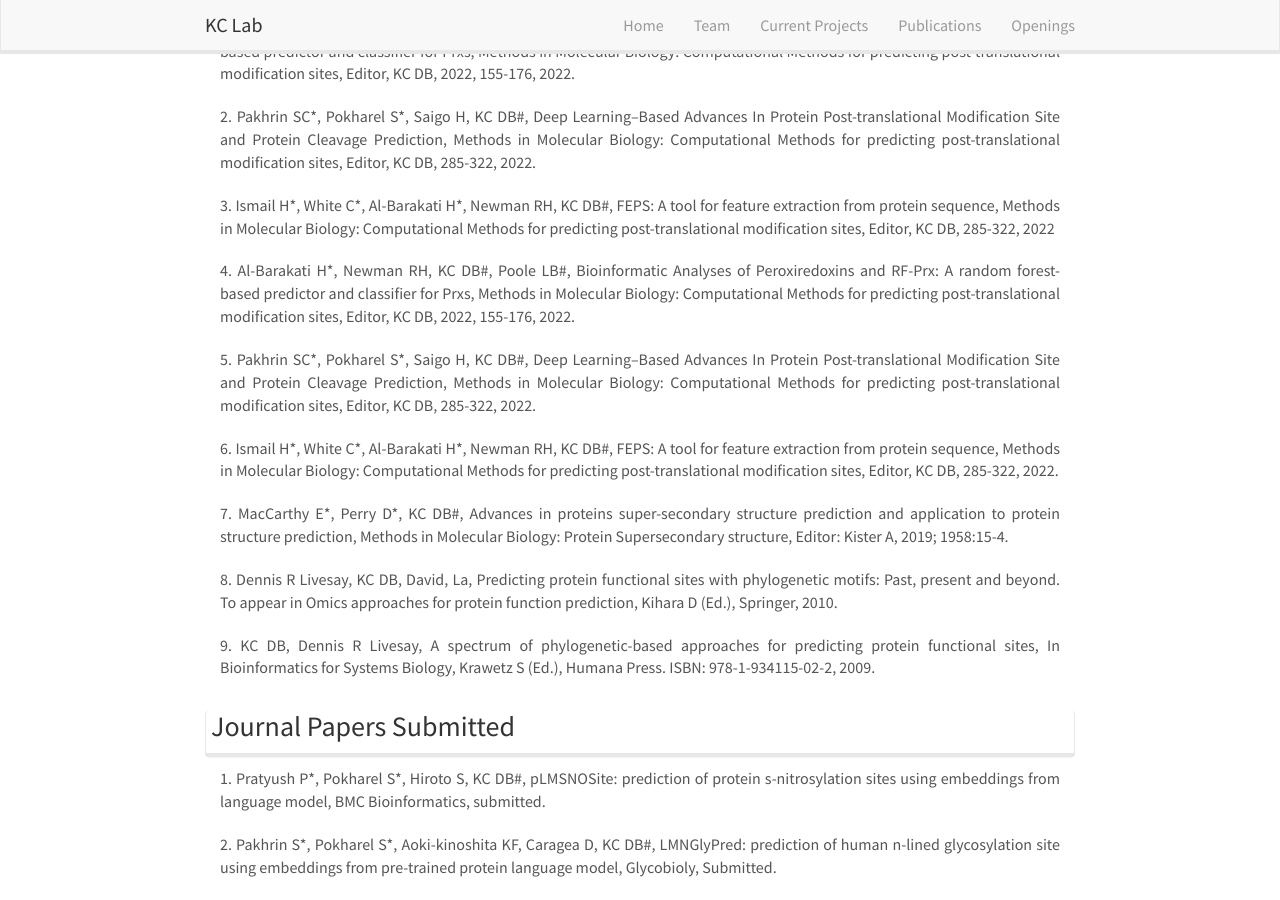
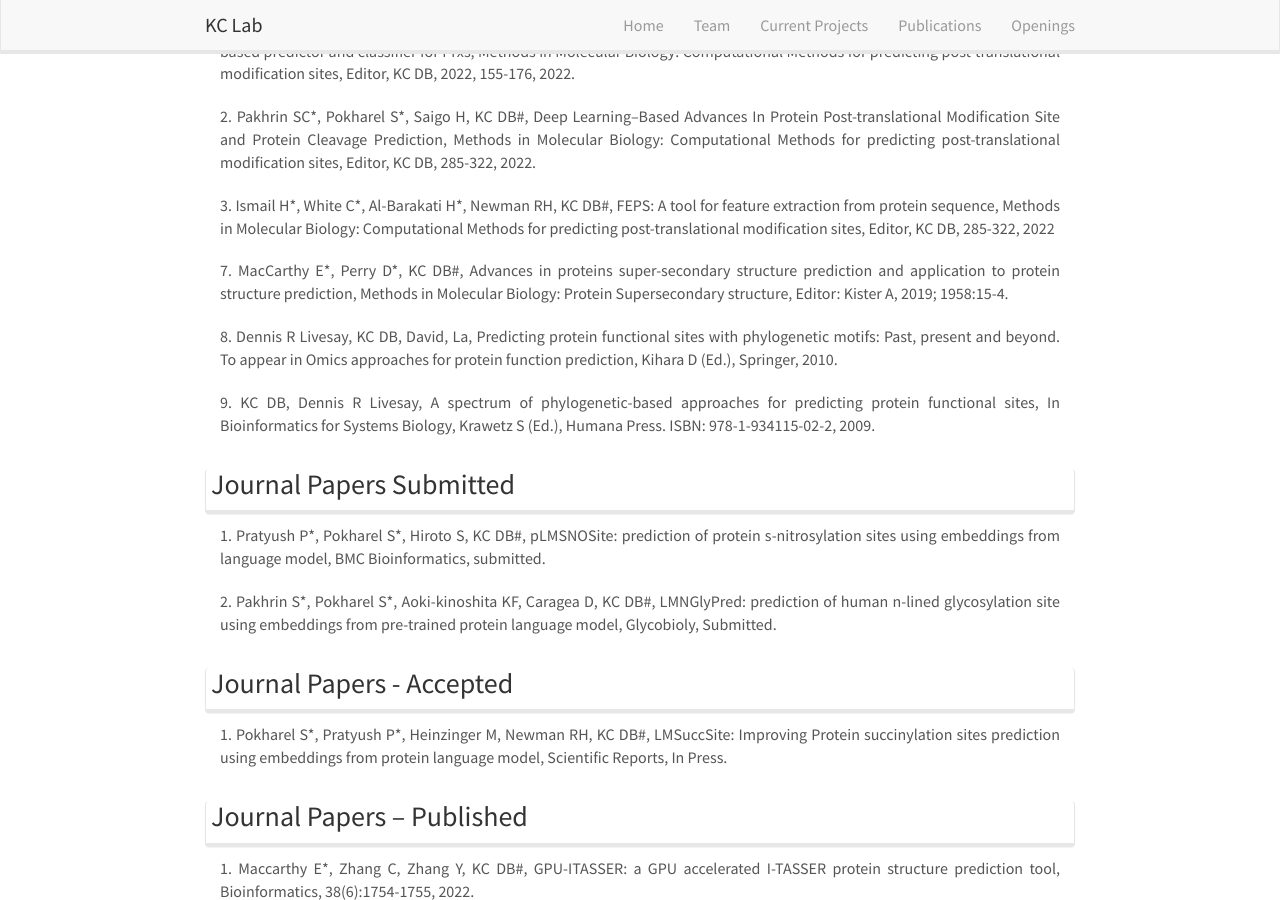
Before and after one commit to pawelparker/KCLabMTU.github.io, a Jekyll site: the page built from _pages/publications.html, in a window 1280 px wide and 900 px high, scrolled down 488 px. Built offline with Jekyll 4.4.1, drawn with Linux system fonts in a browser that asks for light colours; nearby versions of some CDN libraries.

Commit message:
Update publications.html

```diff
--- a/_pages/publications.html
+++ b/_pages/publications.html
@@ -25,12 +25,6 @@ permalink: /publications/
    <div class="panel-heading">2. Pakhrin SC*, Pokharel S*, Saigo H, KC DB#, Deep Learning–Based Advances In Protein Post-translational Modification Site and Protein Cleavage Prediction, Methods in Molecular Biology: Computational Methods for predicting post-translational modification sites, Editor, KC DB, 285-322, 2022.
    </div>
    <div class="panel-heading">3. Ismail H*, White C*, Al-Barakati H*, Newman RH, KC DB#, FEPS: A tool for feature extraction from protein sequence, Methods in Molecular Biology: Computational Methods for predicting post-translational modification sites, Editor, KC DB, 285-322, 2022
-   </div>
-   <div class="panel-heading">4. Al-Barakati H*, Newman RH, KC DB#, Poole LB#, Bioinformatic Analyses of Peroxiredoxins and RF-Prx: A random forest-based predictor and classifier for Prxs, Methods in Molecular Biology: Computational Methods for predicting post-translational modification sites, Editor, KC DB, 2022, 155-176, 2022.
-   </div>
-   <div class="panel-heading">5. Pakhrin SC*, Pokharel S*, Saigo H, KC DB#, Deep Learning–Based Advances In Protein Post-translational Modification Site and Protein Cleavage Prediction, Methods in Molecular Biology: Computational Methods for predicting post-translational modification sites, Editor, KC DB, 285-322, 2022.
-   </div>
-   <div class="panel-heading">6. Ismail H*, White C*, Al-Barakati H*, Newman RH, KC DB#, FEPS: A tool for feature extraction from protein sequence, Methods in Molecular Biology: Computational Methods for predicting post-translational modification sites, Editor, KC DB, 285-322, 2022.
    </div>
    <div class="panel-heading">7. MacCarthy E*, Perry D*, KC DB#, Advances in proteins super-secondary structure prediction and application to protein structure prediction, Methods in Molecular Biology: Protein Supersecondary structure, Editor: Kister A, 2019; 1958:15-4.
    </div>
```
